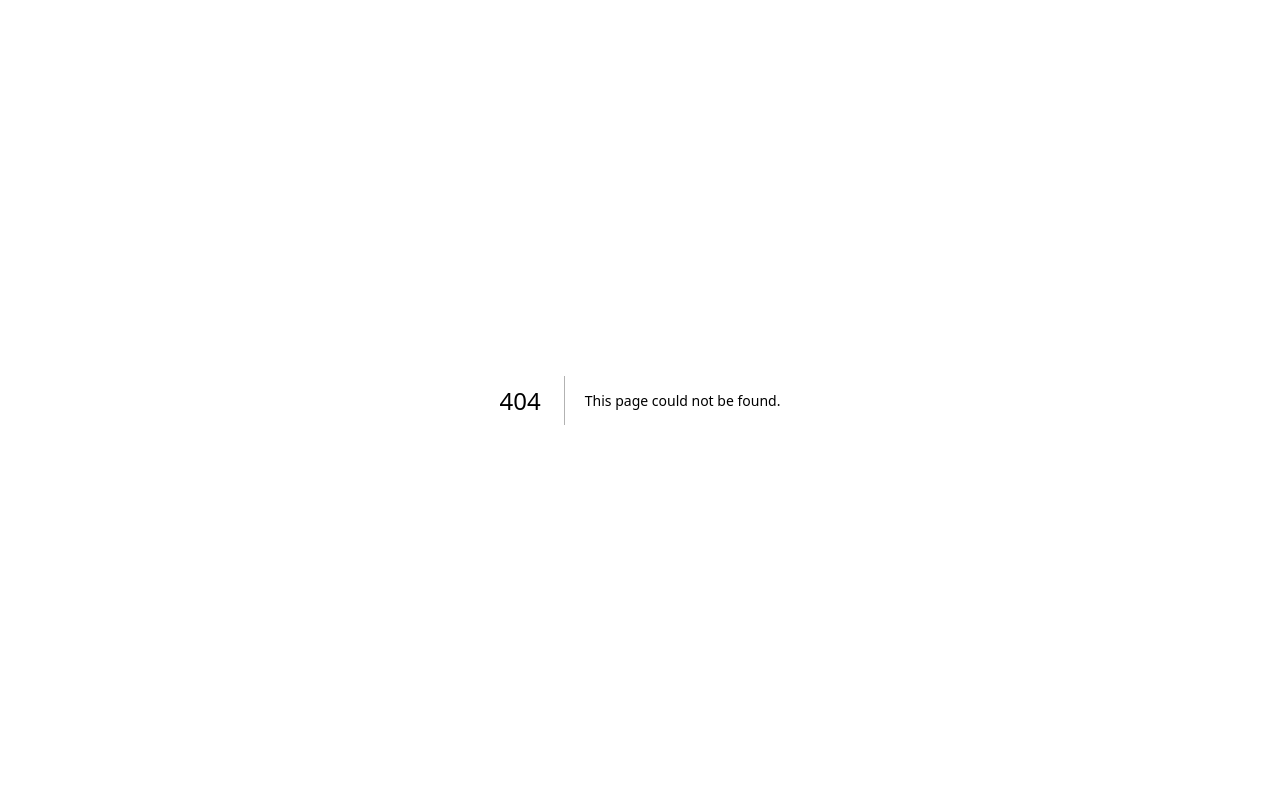
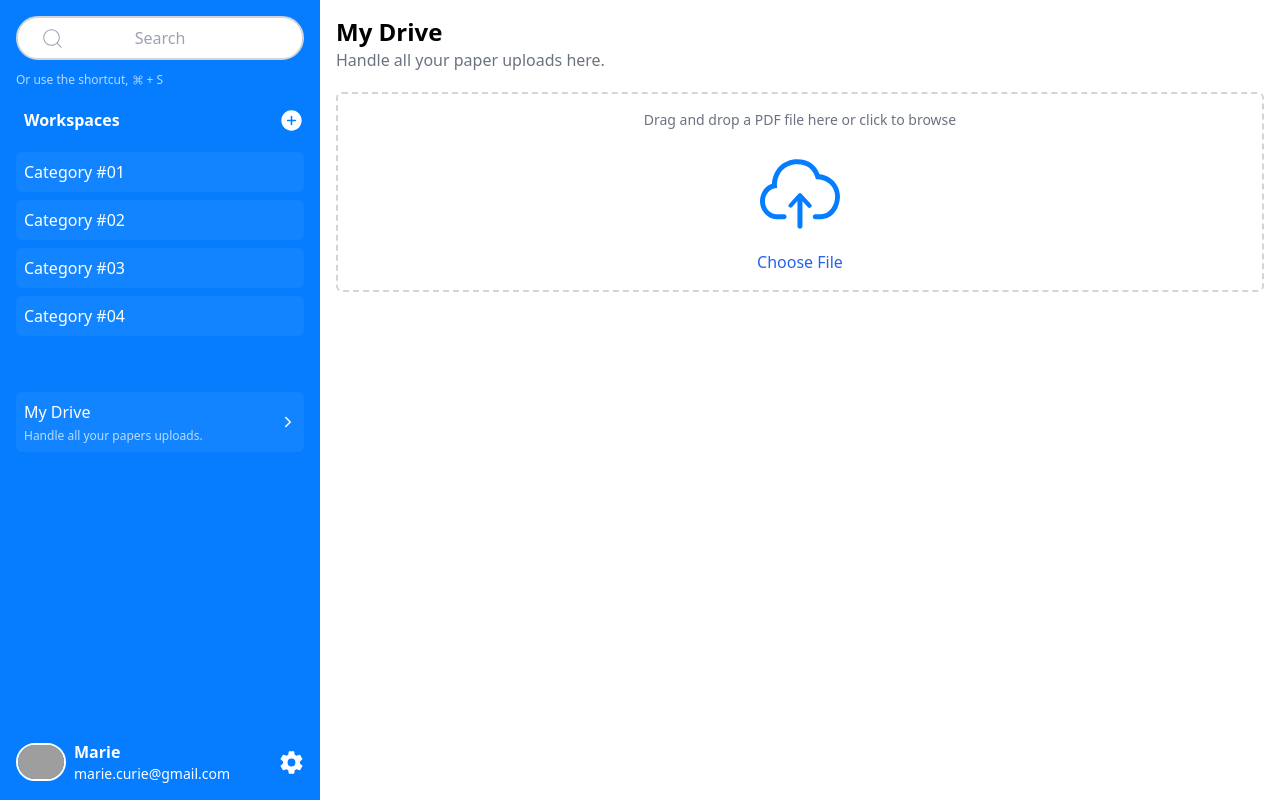
Before and after one commit to ranaislek/Scholaria-Startup, a Next.js app: page /my-drive in a window 1280 px wide. Before the commit this address had no page. Built offline with nearby package versions, Linux system fonts and the light colour scheme; grey boxes are pictures that could not be loaded.

Commit message:
Add MyDrive page

```diff
--- a/app/(main-layout)/layout.tsx
+++ b/app/(main-layout)/layout.tsx
@@ -31,7 +31,9 @@ export default function MainLayout({
     <>
       <SideBar />
       <SearchInput />
-      <div className="w-full min-h-screen pl-80">{children}</div>
+      <div className="ml-80 p-4 min-h-screen flex flex-col justify-start items-start">
+        {children}
+      </div>
     </>
   );
 }
--- /dev/null
+++ b/app/(main-layout)/my-drive/page.tsx
@@ -0,0 +1,16 @@
+"use client";
+import FileInput from "@/components/file-input";
+
+const MyDrivePage = () => {
+  return (
+    <>
+      <div className="text-2xl font-bold">My Drive</div>
+      <div className="text-gray-500">Handle all your paper uploads here.</div>
+      <div className="mt-4 w-full">
+        <FileInput />
+      </div>
+    </>
+  );
+};
+
+export default MyDrivePage;
--- /dev/null
+++ b/components/file-input.tsx
@@ -0,0 +1,80 @@
+import React, { useState, ChangeEvent, DragEvent } from "react";
+import { SlCloudUpload } from "react-icons/sl";
+
+const FileInput: React.FC = () => {
+  const [selectedFile, setSelectedFile] = useState<File | null>(null);
+  const [dragging, setDragging] = useState<boolean>(false);
+
+  const handleFileChange = (event: ChangeEvent<HTMLInputElement>) => {
+    const file = event.target.files?.[0];
+    if (file && file.type === "application/pdf") {
+      setSelectedFile(file);
+    } else {
+      setSelectedFile(null);
+      alert("Please select a PDF file.");
+    }
+  };
+
+  const handleDragOver = (event: DragEvent<HTMLDivElement>) => {
+    event.preventDefault();
+    setDragging(true);
+  };
+
+  const handleDragLeave = () => {
+    setDragging(false);
+  };
+
+  const handleDrop = (event: DragEvent<HTMLDivElement>) => {
+    event.preventDefault();
+    setDragging(false);
+    const file = event.dataTransfer.files[0];
+    if (file && file.type === "application/pdf") {
+      setSelectedFile(file);
+    } else {
+      setSelectedFile(null);
+      alert("Please drop a PDF file.");
+    }
+  };
+
+  const handleClick = () => {
+    document.getElementById("file-upload")?.click();
+  };
+
+  return (
+    <div
+      onClick={handleClick}
+      className={`w-full gap-4 flex flex-col justify-center items-center mt-1 p-4 border-2 border-dashed rounded-md ${
+        dragging ? "border-blue-500" : "border-gray-300"
+      }`}
+      onDragOver={handleDragOver}
+      onDragLeave={handleDragLeave}
+      onDrop={handleDrop}
+    >
+      <p className="mb-2 text-sm text-gray-500">
+        Drag and drop a PDF file here or click to browse
+      </p>
+      <SlCloudUpload className="text-primary" size={80} />
+      <input
+        id="file-upload"
+        name="file-upload"
+        type="file"
+        className="sr-only"
+        accept=".pdf"
+        onChange={handleFileChange}
+      />
+      <label
+        htmlFor="file-upload"
+        className="cursor-pointer text-blue-600 hover:text-blue-500"
+      >
+        Choose File
+      </label>
+      {selectedFile && (
+        <div className="mt-2">
+          <p className="text-sm text-gray-500">{selectedFile.name}</p>
+        </div>
+      )}
+    </div>
+  );
+};
+
+export default FileInput;
--- a/components/sidebar.tsx
+++ b/components/sidebar.tsx
@@ -8,10 +8,12 @@ import { IoIosArrowForward } from "react-icons/io";
 import { IoAddCircle } from "react-icons/io5";
 import SearchButton from "./search-button";
 import { GrCommand } from "react-icons/gr";
+import Link from "next/link";
 
 type SideBarItem = {
   title: string;
   description?: string;
+  route?: string;
   id: number;
 };
 
@@ -43,6 +45,7 @@ const SideBar = () => {
       title: "My Drive",
       description: "Handle all your papers uploads.",
       id: 4,
+      route: "/my-drive",
     },
   ];
   return (
@@ -78,8 +81,8 @@ const SideBar = () => {
         ))}
         <div className="h-10"></div>
         {listOfRoutes.map((c) => (
+          <Link key={c.id} href={c.route!}>
             <div
-            key={c.id}
               className={
                 "flex justify-between items-center cursor-pointer p-2 bg-white rounded-md " +
                 (selectedItem === c.id
@@ -96,6 +99,7 @@ const SideBar = () => {
               </div>
               <IoIosArrowForward />
             </div>
+          </Link>
         ))}
       </div>
       <div className="flex justify-between items-center">
--- a/contexts/search.context.tsx
+++ b/contexts/search.context.tsx
@@ -16,7 +16,7 @@ const useSearch = () => React.useContext(SearchContext);
 const SearchProvider: React.FC<{ children: React.ReactElement }> = ({
   children,
 }) => {
-  const [isSearchOverlayOpen, setIsSearchOverlayOpen] = React.useState(true);
+  const [isSearchOverlayOpen, setIsSearchOverlayOpen] = React.useState(false);
 
   return (
     <SearchContext.Provider
```
Lines whose indentation alone changed are shown as unchanged.
